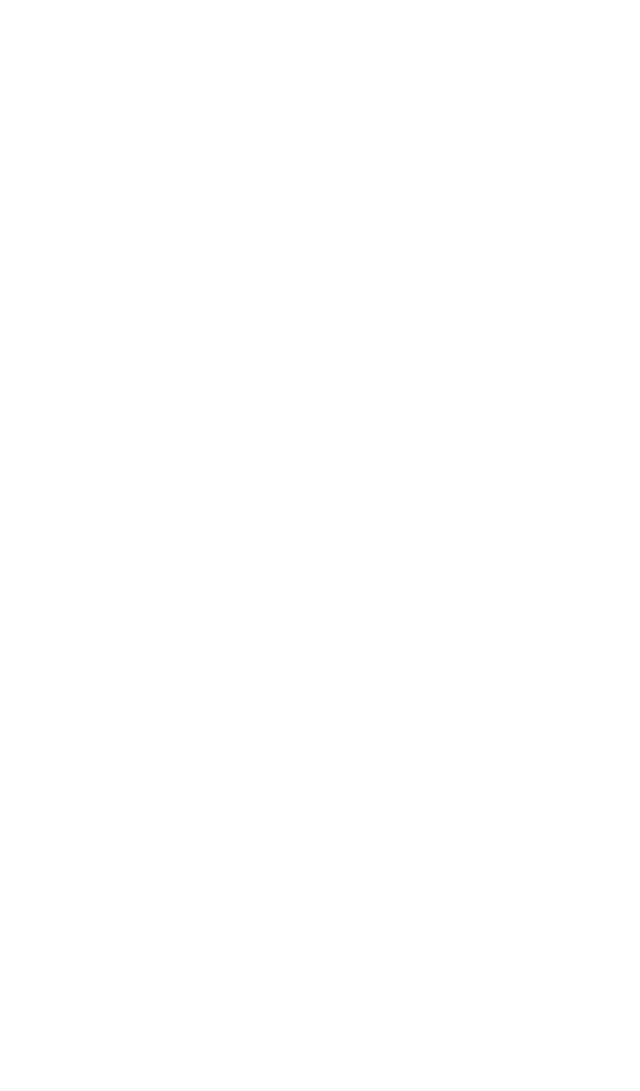
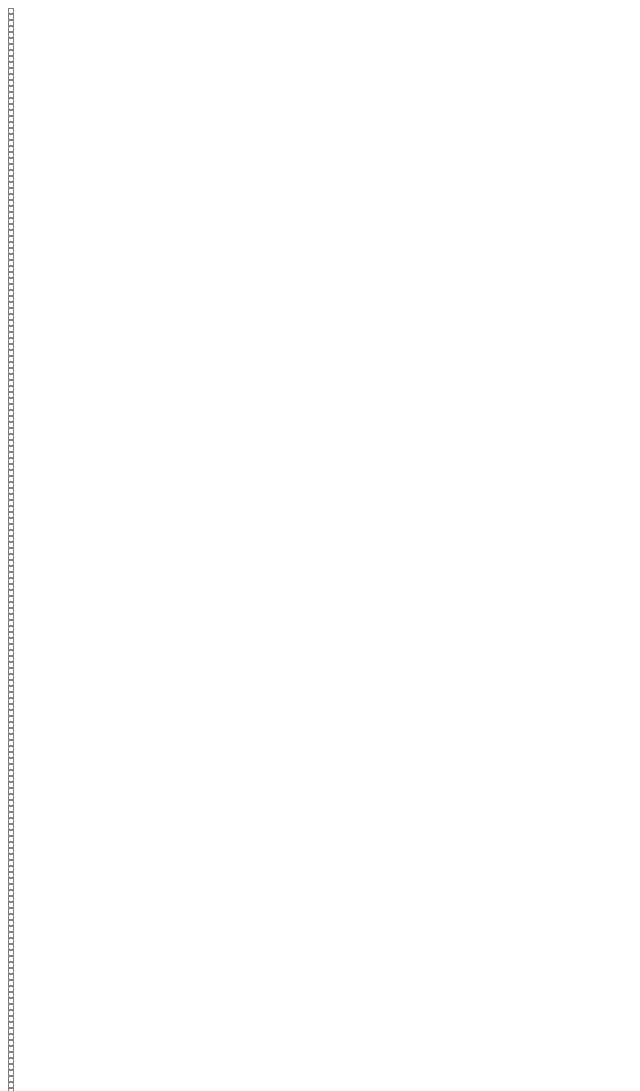
Before and after one commit to ExcentricEevee/etch-a-sketch, a plain HTML site: page index.html in a window 1280 px wide. Shown: the top 1091 px of the page, without its empty margins (0-640 px from the left). Before the commit the page ends 800 px from the top, so only its background shows below. Drawn offline with Linux system fonts and the light colour scheme.

Commit message:
Create 16x16 amount of square divs

```diff
--- a/index.html
+++ b/index.html
@@ -3,7 +3,7 @@
     <head>
         <meta charset="utf-8">
         <link rel="stylesheet" href="style.css">
-        <script src="script.js"></script>
+        <script src="script.js" defer></script>
         <title>Etch-a-Sketch</title>
     </head>
 
--- a/script.js
+++ b/script.js
@@ -1 +1,7 @@
-console.log('hello world!');
+const container = document.querySelector('.container');
+const GRID_SIZE = 16 * 16;
+for(let i = 0; i < GRID_SIZE; i++) {
+    const square = document.createElement('div');
+    square.setAttribute('class', 'square');
+    container.appendChild(square);
+}
--- a/style.css
+++ b/style.css
@@ -0,0 +1,5 @@
+.square {
+    height: 4px;
+    width: 4px;
+    border: 1px solid grey;
+}
```
